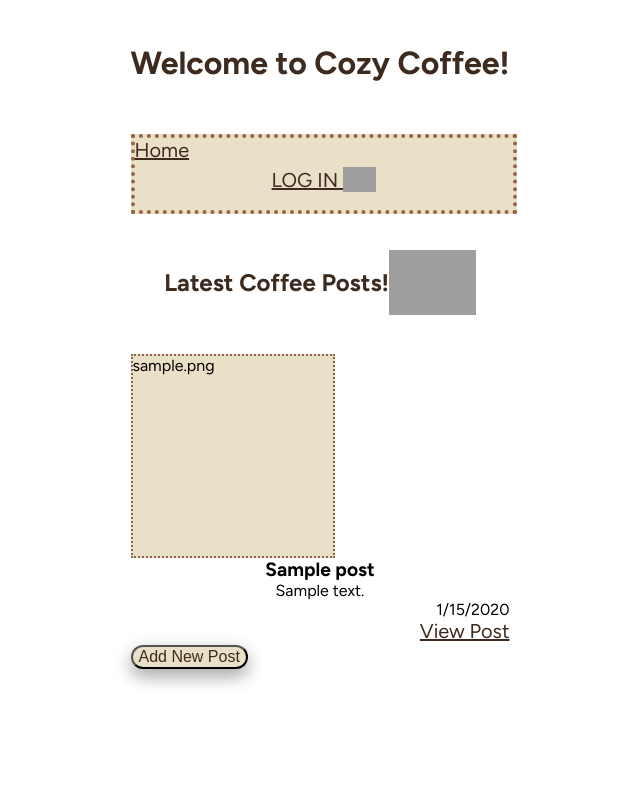
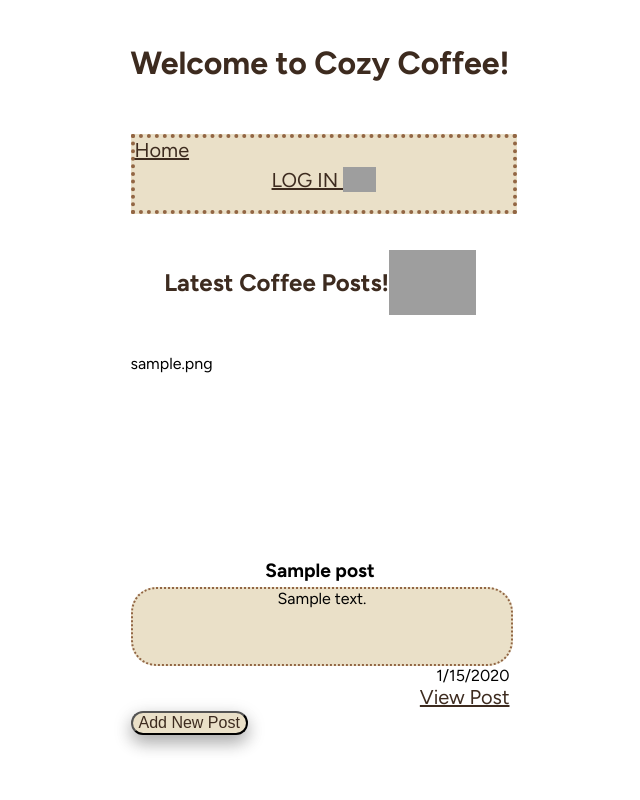
Before and after one commit to xkawixgirlx/cozy-coffee, a Node server app: page /posts/ in a window 1280 px wide. Shown: the whole page, without its empty margins (328-968 px from the left). Run offline with Node 20, Linux system fonts and the light colour scheme; tables that the repository leaves empty hold one stand-in row (values such as "Sample post"); some libraries are stand-ins or nearby versions; grey boxes are pictures that could not be loaded.

Commit message:
CSS Refactor

```diff
--- a/public/stylesheets/style.css
+++ b/public/stylesheets/style.css
@@ -4,7 +4,8 @@
 }
 
 body {
-  width: 100%;
+  width: 100vw;
+  height: 100%;
   display: grid;
   grid-template-rows: 1fr 1fr;
   align-items: center;
@@ -91,6 +92,16 @@ h1 {
 #title {
   font-weight: bold;
   font-size: 1.2rem;
+  padding: 5px 0 5px;
+}
+
+#content {
+  width: 100%;
+  height: 75px;
+  background-color: #EAE0C8;
+  border: 2.5px dotted #926644;
+  border-radius: 25px;
+  flex-wrap: wrap;
 }
 
 #latest img {
@@ -98,9 +109,6 @@ h1 {
 }
 
 #postimage {
+  height: 200px;
   width: 200px;
-  height: 200px;
-  background-color: #EAE0C8;
-  border: 2.5px dotted #926644;
-  display: grid;
 }
--- a/views/home.ejs
+++ b/views/home.ejs
@@ -24,8 +24,8 @@
       <% if (user) { %>
         |
         <a href="/posts">Posts</a>
-        |
-        <a href="/resources">Resources</a>
+        <!-- | -->
+        <!-- <a href="/resources">Resources</a> -->
         <div id="user"><img alt="avatar" src="<%= user.avatar %>" referrerpolicy="no-referrer">
           <%= user.name %>
 
--- a/views/partials/header.ejs
+++ b/views/partials/header.ejs
@@ -24,8 +24,8 @@
             <% if (user) { %>
                 |
                 <a href="/posts">Posts</a>
-                |
-                <a href="/resources">Resources</a>
+                <!-- | -->
+                <!-- <a href="/resources">Resources</a> -->
                 <div id="user"><img alt="avatar" src="<%= user.avatar %>" referrerpolicy="no-referrer">
                 <%= user.name %>
                 |
```
